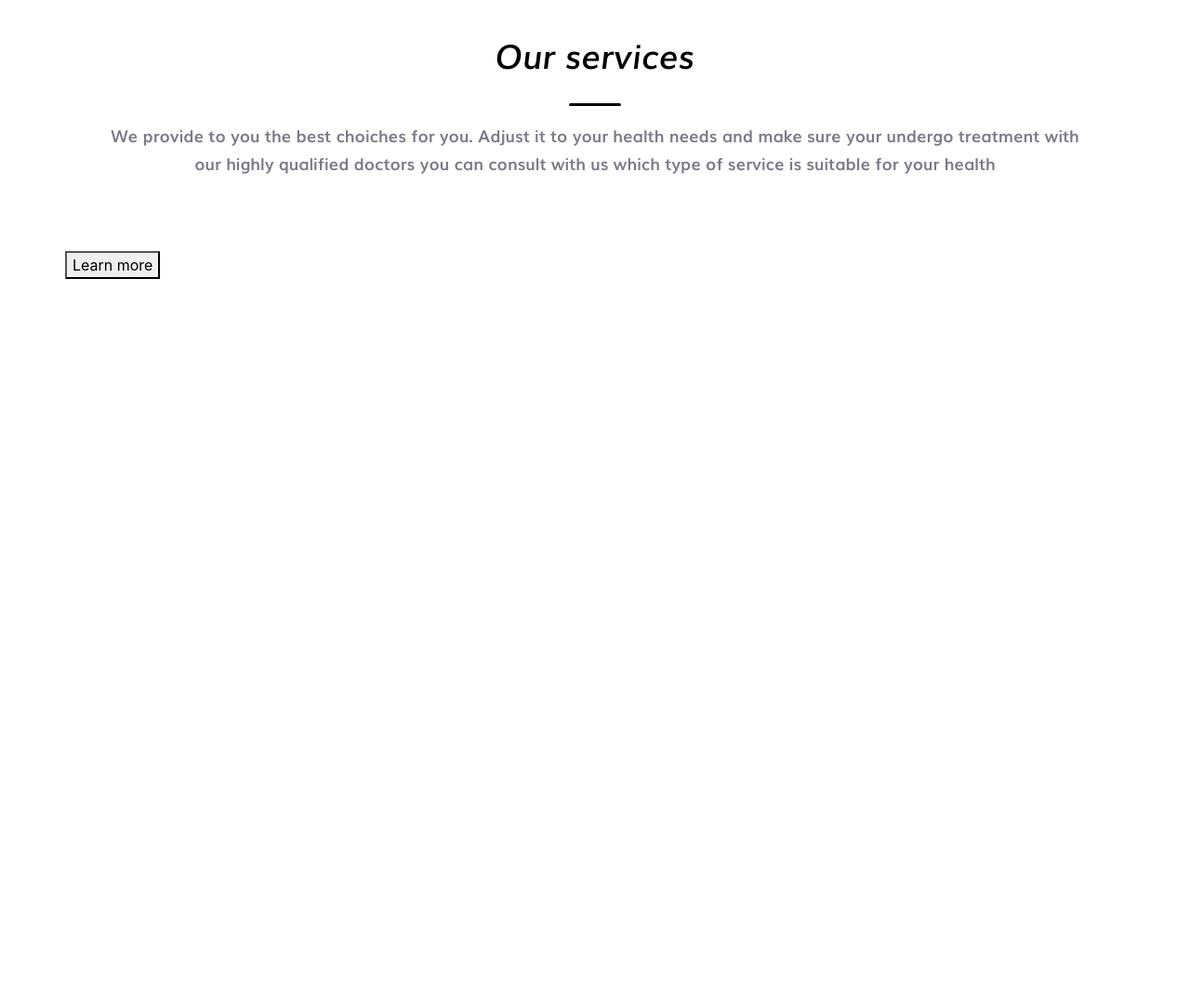
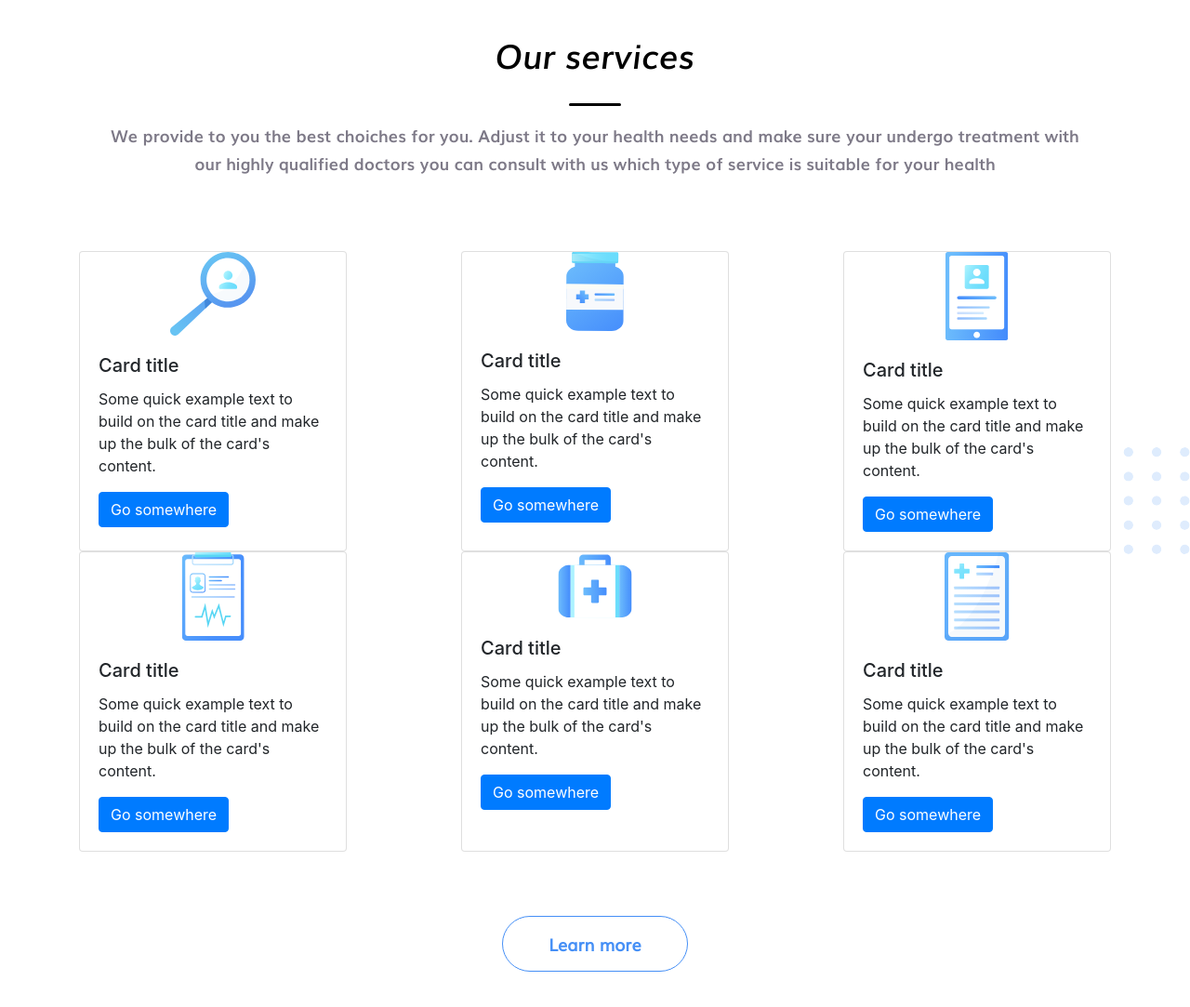
Before and after one commit to cahangirasgerov2003/Trafalgar_landing_Page, a plain HTML site: page index.html in a window 1280 px wide. Shown: the part 855-1938 px from the top of the page at 93% size. Before the commit the page ends 1155 px from the top, so only its background shows below. Drawn offline with nearby package versions, Linux system fonts and the light colour scheme.

Commit message:
main cards added

```diff
--- a/assets/style/style.css
+++ b/assets/style/style.css
@@ -99,7 +99,7 @@
   line-height: 32px;
   color: var(--SecondPrimarycolor);
 }
-.btn {
+.header-button {
   width: 200px;
   height: 60px;
   margin-top: 45px;
@@ -119,6 +119,10 @@
 }
 .section2 {
   margin-top: 190px;
+  margin-bottom: 69px;
+  background-image: url(../image/element.svg);
+  background-repeat: no-repeat;
+  background-position: right center;
 }
 .section2-title {
   font: 700 36px Muli-sbi;
@@ -137,3 +141,19 @@
   color: var(--SecondPrimarycolor);
   margin-bottom: 80px;
 }
+.button-row{
+  margin-top: 69px;
+}
+.learn-more-button {
+  width: 200px;
+  height: 60px;
+  border-radius: 55px;
+  border: 1px solid var(--Primarycolor);
+  background-color: transparent;
+  font: 700 18px Muli;
+  color: var(--Primarycolor);
+  transition: transform 2s;
+}
+.learn-more-button:hover{
+  transform: scale(0.95, 0.95);
+}
--- a/index.html
+++ b/index.html
@@ -85,7 +85,7 @@
                   accessible on mobile and online for everyone
                 </p>
                 <a
-                  class="btn btn-primary d-flex align-items-center justify-content-center"
+                  class="btn btn-primary d-flex align-items-center justify-content-center header-button"
                   href="#"
                   role="button"
                   >Consult today</a
@@ -94,7 +94,7 @@
             </div>
             <div class="col-lg-6 col-12">
               <img
-                src="./assets/image/trafalgar-main-image.svg"
+                src="./assets/image/first-section-image.svg"
                 class="img-fluid"
                 alt="health"
               />
@@ -128,24 +128,65 @@
             </div>
           </div>
 
-          <div class="row">
-            <div class="row">
-              <div class="col"></div>
-              <div class="col"></div>
-              <div class="col"></div>
+          <div class="cards d-flex flex-wrap justify-content-between">
+            <div class="card" style="width: 18rem;">
+              <img src="./assets/image/icon/search.svg" class="card-img-top" alt="search" height="90">
+              <div class="card-body">
+                <h5 class="card-title">Card title</h5>
+                <p class="card-text">Some quick example text to build on the card title and make up the bulk of the card's content.</p>
+                <a href="#" class="btn btn-primary">Go somewhere</a>
+              </div>
             </div>
-            <div class="row">
-              <div class="col"></div>
-              <div class="col"></div>
-              <div class="col"></div>
+
+            <div class="card" style="width: 18rem;">
+              <img src="./assets/image/icon/pharmacy.svg" class="card-img-top" alt="pharmacy" height="85">
+              <div class="card-body">
+                <h5 class="card-title">Card title</h5>
+                <p class="card-text">Some quick example text to build on the card title and make up the bulk of the card's content.</p>
+                <a href="#" class="btn btn-primary">Go somewhere</a>
+              </div>
             </div>
+
+            <div class="card" style="width: 18rem;">
+              <img src="./assets/image/icon/consultation.svg" class="card-img-top" alt="consultation" height="95">
+              <div class="card-body">
+                <h5 class="card-title">Card title</h5>
+                <p class="card-text">Some quick example text to build on the card title and make up the bulk of the card's content.</p>
+                <a href="#" class="btn btn-primary">Go somewhere</a>
+              </div>
+            </div>
+
+            <div class="card" style="width: 18rem;">
+              <img src="./assets/image/icon/details-info.svg" class="card-img-top" alt="details info" height="95">
+              <div class="card-body">
+                <h5 class="card-title">Card title</h5>
+                <p class="card-text">Some quick example text to build on the card title and make up the bulk of the card's content.</p>
+                <a href="#" class="btn btn-primary">Go somewhere</a>
+              </div>
+            </div>
+
+            <div class="card" style="width: 18rem;">
+              <img src="./assets/image/icon/care.svg" class="card-img-top" alt="emergency care" height="71.15">
+              <div class="card-body">
+                <h5 class="card-title">Card title</h5>
+                <p class="card-text">Some quick example text to build on the card title and make up the bulk of the card's content.</p>
+                <a href="#" class="btn btn-primary">Go somewhere</a>
+              </div>
+            </div>
+
+            <div class="card" style="width: 18rem;">
+              <img src="./assets/image/icon/tracking.svg" class="card-img-top" alt="tracking" height="95">
+              <div class="card-body">
+                <h5 class="card-title">Card title</h5>
+                <p class="card-text">Some quick example text to build on the card title and make up the bulk of the card's content.</p>
+                <a href="#" class="btn btn-primary">Go somewhere</a>
+              </div>
+            </div>
+
           </div>
-
-          <div class="row">
-            <button type="button">Learn more</button>
+          <div class="button-row d-flex justify-content-center">
+            <button type="button" class="learn-more-button">Learn more</button>
           </div>
-
-        </div>
       </section>
     </main>
 
```
Also changed, not shown: assets/image/first-section-image.svg (renamed from assets/image/trafalgar-main-image.svg), assets/image/icon/care.svg (added), assets/image/icon/consultation.svg (added), assets/image/icon/details-info.svg (added), assets/image/icon/pharmacy.svg (added), assets/image/icon/search.svg (added), assets/image/icon/tracking.svg (added), assets/image/section2-image.svg (added).
